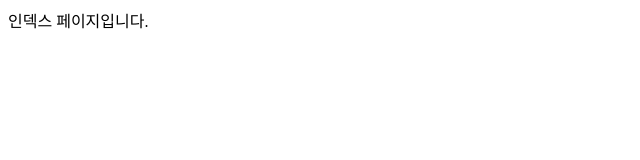
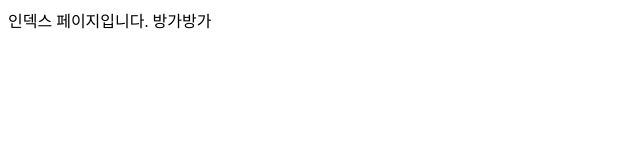
Before and after one commit to justsicklife/First-Project, a plain HTML site: page index.html in a window 1280 px wide. Shown: the full height of the page, 0-640 px from the left. Drawn offline with Linux system fonts and the light colour scheme.

Commit message:
Update index.html

```diff
--- a/index.html
+++ b/index.html
@@ -8,5 +8,7 @@
 </head>
 <body>
     인덱스 페이지입니다.
+
+    방가방가
 </body>
 </html>
```
